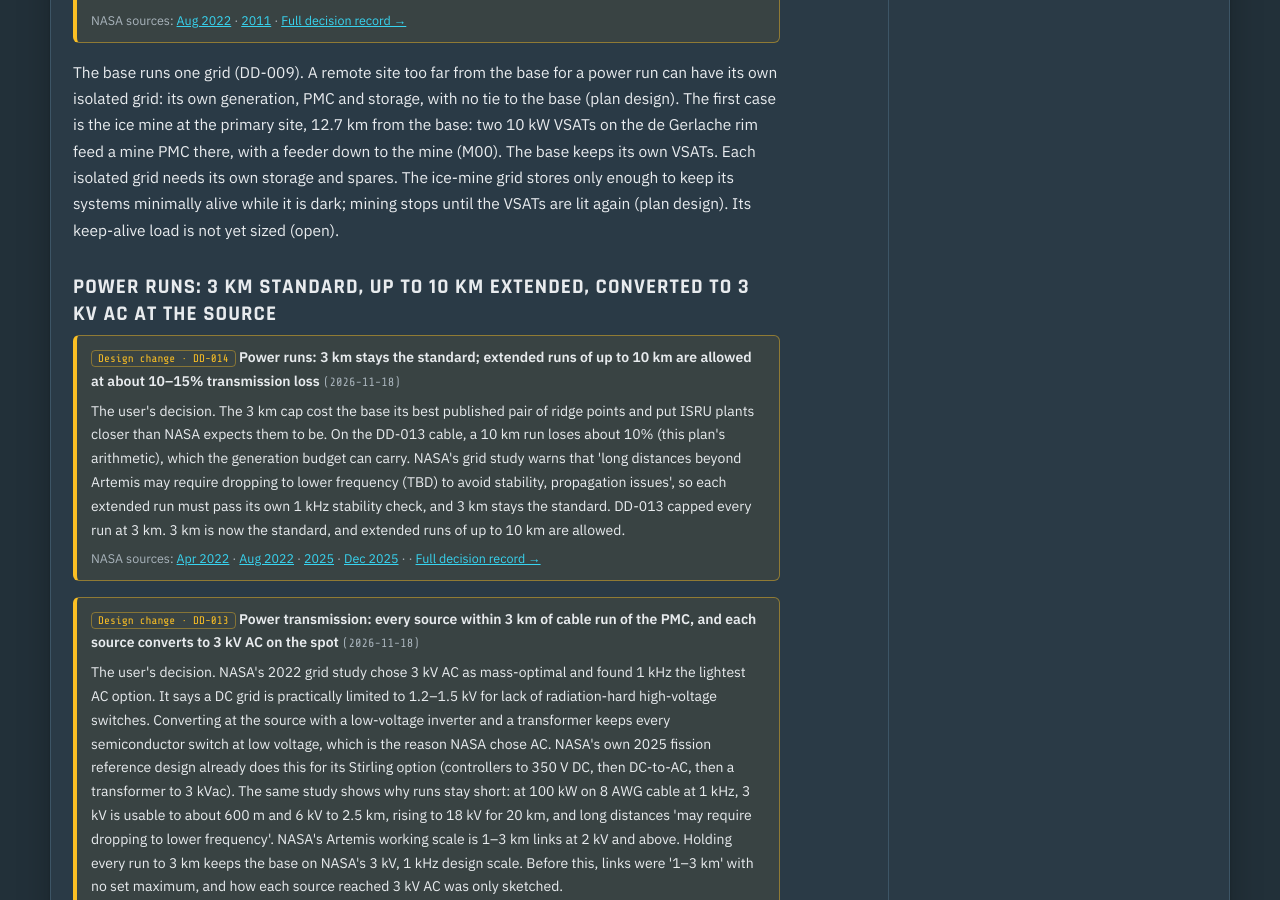
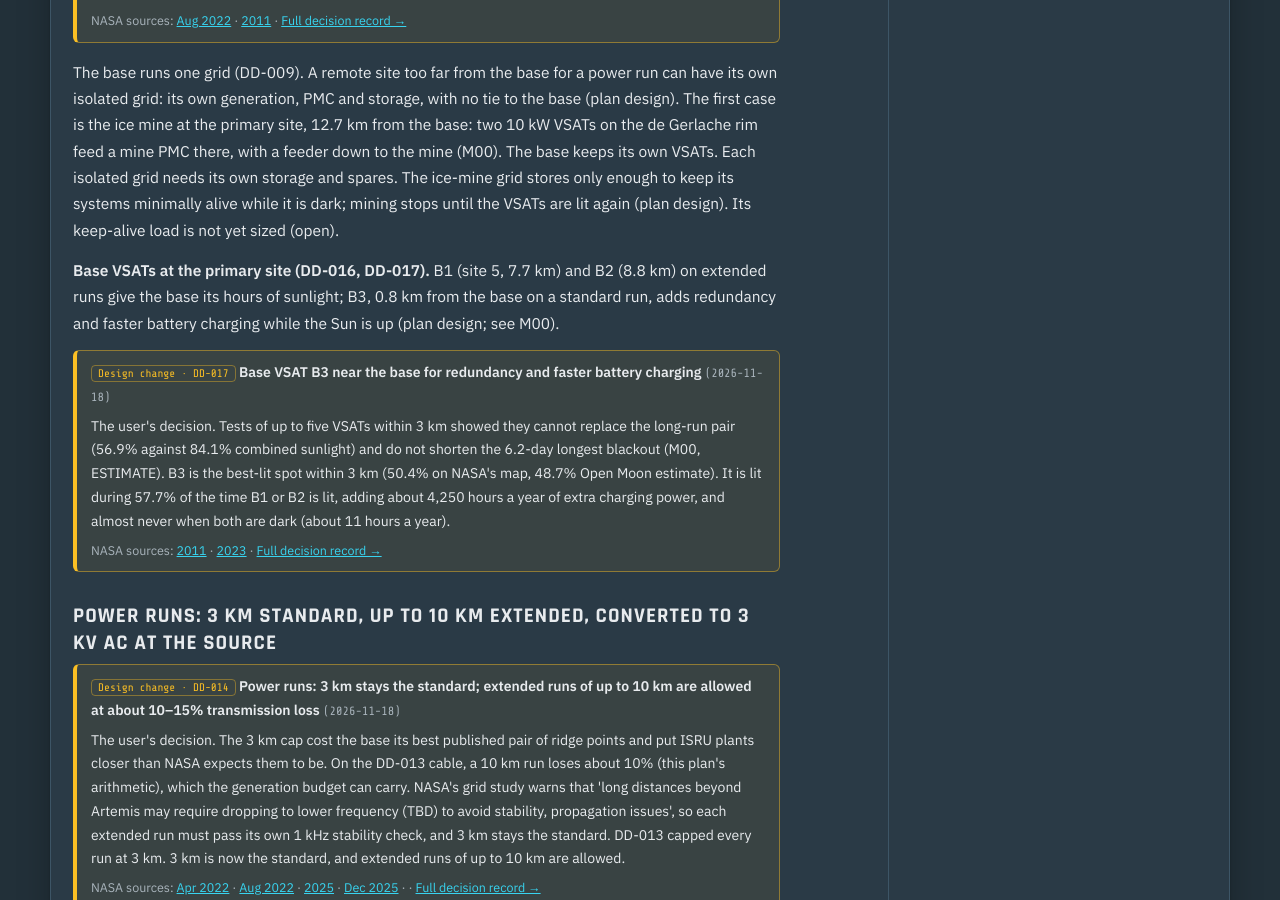
Before and after one commit to TomSomerville/openmoon, a Jekyll site: the page built from _milestones/m04-power.md, in a window 1280 px wide and 900 px high, scrolled down 12247 px. Built offline with Jekyll 4.4.1, drawn with Linux system fonts in a browser that asks for light colours.

Commit message:
DD-017: base VSAT B3 0.8 km from the base for redundancy and faster battery charging
Co-Authored-By: Claude Opus 5.5 <noreply@anthropic.com>
Claude-Session: https://claude.ai/code/session_01EMgvSv8Ki6A9jj7v8eiV3S

```diff
--- a/_data/decisions.yml
+++ b/_data/decisions.yml
@@ -587,3 +587,25 @@
     - "Two PMCs, two storage banks and two sets of spares instead of one."
     - "The mine grid's two VSATs are lit 77.4% of the time together and both go dark for up to about 14 days (ESTIMATE). The mine shuts down when both are dark; its storage only keeps systems minimally alive (heaters, controls, comms), not the mining load (plan design)."
     - "The base's two VSATs are lit about 84.1% together, with blackouts up to about 6 days (ESTIMATE); adding two more nearby adds under 1 point."
+
+- id: DD-017
+  date: "2026-11-18"
+  title: "Base VSAT B3 near the base for redundancy and faster battery charging"
+  status: "Adopted"
+  affects: [M00, M04]
+  was: "The base grid had two VSATs on long runs: B1 at site 5 (7.7 km) and B2 (8.8 km) (DD-016)."
+  now: "A third base VSAT, B3, stands 0.8 km from the base at 88.4411°S, 62.44°W on flat ground (about 1° slope), on a standard run. Its job is redundancy (the base keeps solar power if B1 or B2 or their long cables fail) and faster battery charging while the Sun is up. It is not meant to add hours of sunlight."
+  why: "The user's decision. Tests of up to five VSATs within 3 km showed they cannot replace the long-run pair (56.9% against 84.1% combined sunlight) and do not shorten the 6.2-day longest blackout (M00, ESTIMATE). B3 is the best-lit spot within 3 km (50.4% on NASA's map, 48.7% Open Moon estimate). It is lit during 57.7% of the time B1 or B2 is lit, adding about 4,250 hours a year of extra charging power, and almost never when both are dark (about 11 hours a year)."
+  timeline:
+    - date: "2011"
+      what: "NASA GSFC average illumination map used to pick B3 as the best-lit spot within 3 km of the base."
+      title: "NASA GSFC PGDA: Lunar Polar Illumination (Mazarico et al. 2011)"
+      url: "https://pgda.gsfc.nasa.gov/products/69"
+    - date: "2023"
+      what: "NASA GSFC LOLA slope map: B3's spot is about 1° with no slope above 7.2° within 100 m."
+      title: "NASA GSFC PGDA: A New View of the Lunar South Pole from LOLA (Barker et al. 2023)"
+      url: "https://pgda.gsfc.nasa.gov/products/90"
+  tradeoffs:
+    - "One more 10 kW tower to fly and maintain, inside M04's provisional count of 10 towers (DD-004)."
+    - "B3 adds about 0.3 points of combined sunlight (84.1% to about 84.4%, ESTIMATE); its value is charging rate and redundancy, not uptime."
+    - "Battery chargers and the PMC must accept the extra peak input while all three towers are lit (sizing open)."
--- a/_milestones/m00-site-selection.md
+++ b/_milestones/m00-site-selection.md
@@ -445,6 +445,10 @@ Could up to five VSATs within a standard 3 km run of the base replace the two lo
 - Adding close-in towers to the two long-run base VSATs raises uptime by under half a point (84.5 % with five near and two far), so close-in towers would add power during daylight, not hours of light.
 - **The base keeps its two long-run VSATs** (site 5 at 7.7 km and B2 at 8.8 km).
 
+{% include decision-note.html id="DD-017" %}
+
+**Third base VSAT B3 (DD-017).** One VSAT stands close to the base for redundancy and faster battery charging, not for extra hours of sun: the best-lit spot within 3 km, at **88.4411°S, 62.44°W, 0.8 km from the base**, on flat ground (about 1°). It is 50.4 % sunlit on NASA's map (48.7 % in Open Moon's estimate). It is lit during 57.7 % of the time B1 or B2 is lit, adding about 4,250 hours a year of extra charging power, and keeps the base on solar power if B1, B2 or their long cables fail. It is almost never lit when both are dark (about 11 hours a year), so the 6.2-day blackout is unchanged (ESTIMATE).
+
 ### Power loss over a 13 km run (this plan's arithmetic)
 
 A direct run from the primary base to the floor edge is about 13 km. At 3 kV, 3-phase, unity power factor, aluminium at 26.5 nΩ·m (the C04.4 method), loss grows in step with length:
--- a/_milestones/m04-power.md
+++ b/_milestones/m04-power.md
@@ -235,6 +235,10 @@ This is the plan's design, simplified to one line per 3-phase circuit. Each sour
 
 The base runs one grid (DD-009). A remote site too far from the base for a power run can have its own isolated grid: its own generation, PMC and storage, with no tie to the base (plan design). The first case is the ice mine at the primary site, 12.7 km from the base: two 10 kW VSATs on the de Gerlache rim feed a mine PMC there, with a feeder down to the mine (M00). The base keeps its own VSATs. Each isolated grid needs its own storage and spares. The ice-mine grid stores only enough to keep its systems minimally alive while it is dark; mining stops until the VSATs are lit again (plan design). Its keep-alive load is not yet sized (open).
 
+**Base VSATs at the primary site (DD-016, DD-017).** B1 (site 5, 7.7 km) and B2 (8.8 km) on extended runs give the base its hours of sunlight; B3, 0.8 km from the base on a standard run, adds redundancy and faster battery charging while the Sun is up (plan design; see M00).
+
+{% include decision-note.html id="DD-017" %}
+
 ## Power runs: 3 km standard, up to 10 km extended, converted to 3 kV AC at the source
 
 {% include decision-note.html id="DD-014" extra="DD-013 capped every run at 3 km. 3 km is now the standard, and extended runs of up to 10 km are allowed." %}
--- /dev/null
+++ b/analysis/sunlight/multi/b3.json
@@ -0,0 +1 @@
+{"lat": -88.4411, "lon": -62.44, "nasa": 50.408, "est": 48.7, "to_base_km": 0.83}
```
Also changed, not shown: assets/sites/primary-base-site.jpg, 1 other file.
